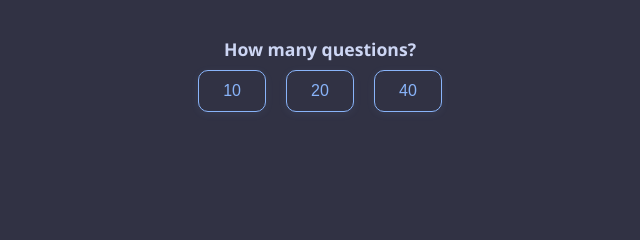
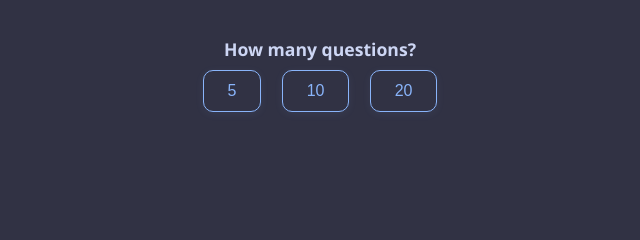
Before and after one commit to TrevorWT/poli-test, a website: page public/index.html in a window 1280 px wide. Shown: the part 271-511 px from the top of the page, 320-960 px from the left. Drawn offline with Linux system fonts and the light colour scheme.

Commit message:
jetbrains

```diff
--- a/public/index.html
+++ b/public/index.html
@@ -17,9 +17,9 @@
     <h1>Political Bias Calculator</h1>
     <div id="count-select" style="margin-bottom:2em; text-align:center;">
       <h2 style="font-size:1.1em; margin-bottom:0.5em;">How many questions?</h2>
+      <button class="count-btn" data-count="5">5</button>
       <button class="count-btn" data-count="10">10</button>
       <button class="count-btn" data-count="20">20</button>
-      <button class="count-btn" data-count="40">40</button>
     </div>
     <div id="question-box" style="display:none;">
       <p id="question">Loading question...</p>
--- a/public/style.css
+++ b/public/style.css
@@ -13,9 +13,14 @@
   --ctp-overlay: #6c7086;
 }
 
+/* Google Fonts Import */
+@import url('https://fonts.googleapis.com/css2?family=JetBrains+Mono:wght@400;700&display=swap');
+
 /* Global Styles */
+body, html, textarea, pre, code, #recap-box, #summary-box, #copy-box {
+  font-family: 'JetBrains Mono', 'Segoe UI', 'Helvetica Neue', sans-serif;
+}
 body {
-  font-family: 'Segoe UI', 'Helvetica Neue', sans-serif;
   background: var(--ctp-bg);
   color: var(--ctp-text);
   margin: 0;
```
